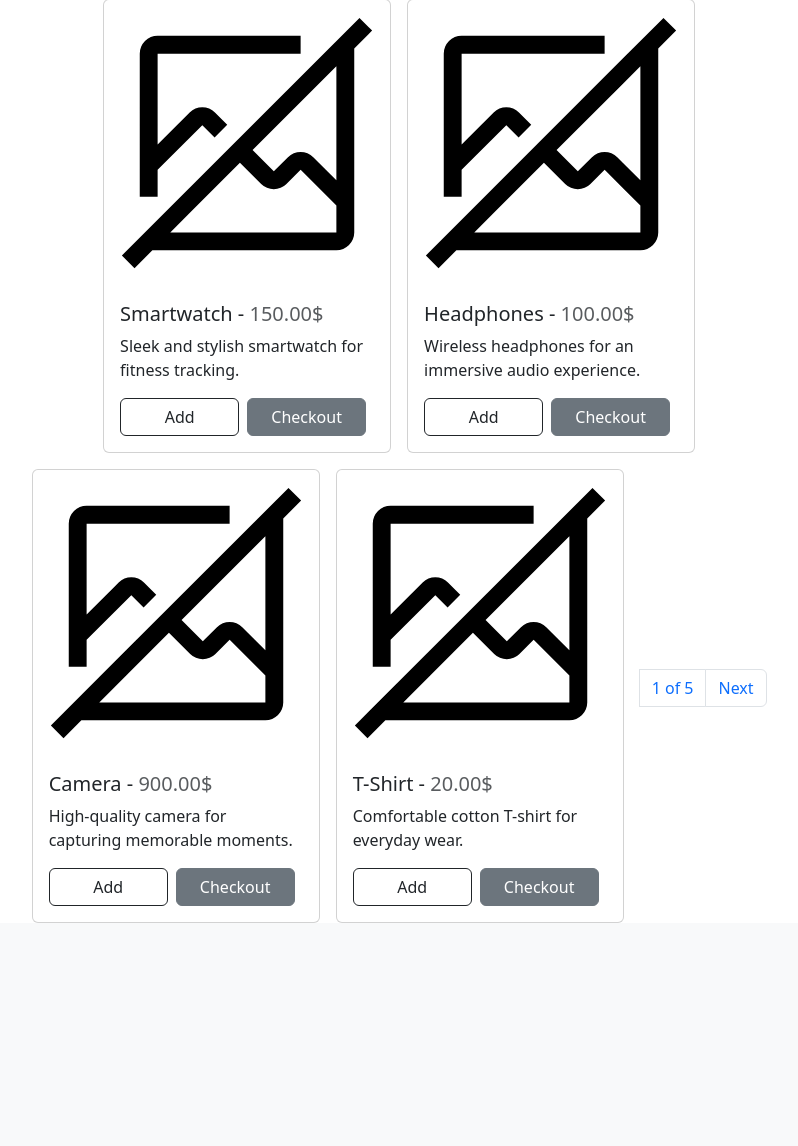
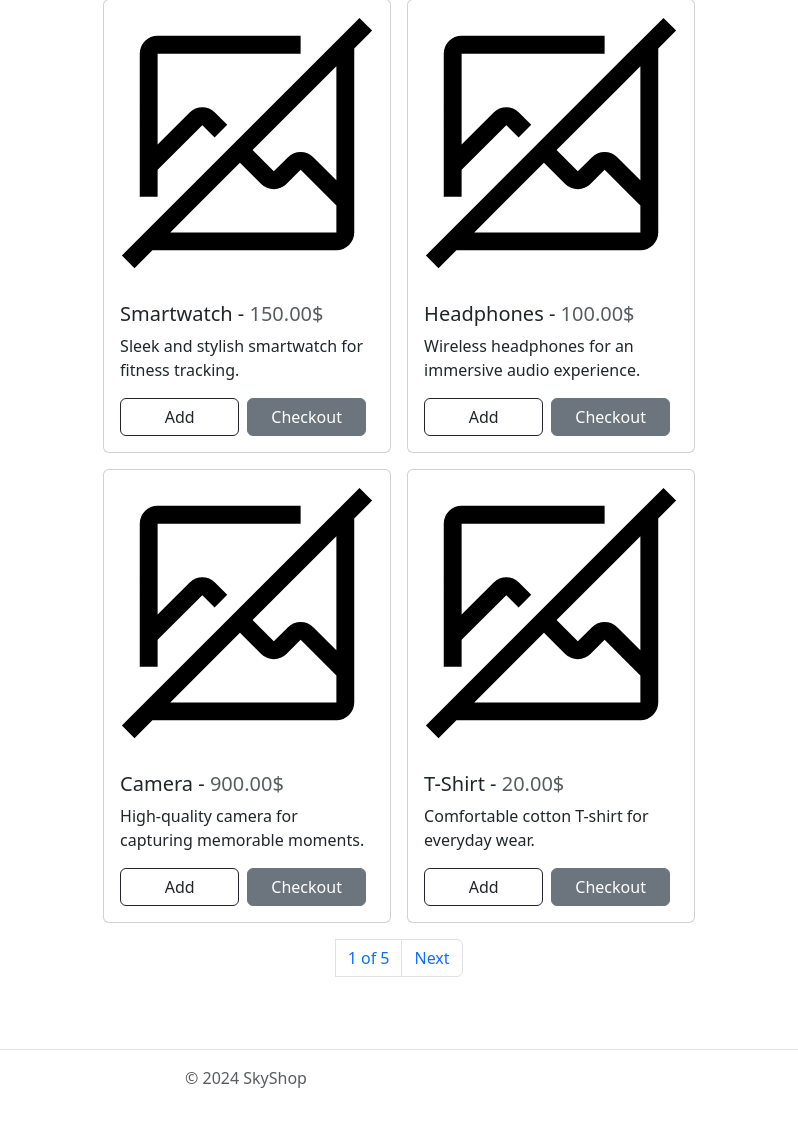
Before and after one commit to RadekKusiak71/django-ecommerce, a Django app: page /products/ in a window 1280 px wide. Shown: the part 551-1697 px from the top of the page, without its empty margins (394-1192 px from the left). Before the commit the page ends 1474 px from the top, so only its background shows below. Run offline with Django 5.2, Linux system fonts and the light colour scheme; data comes from the database, SQL or seed files in the repository.

Commit message:
footer added + routing + small fixes

```diff
--- a/store/templates/base.html
+++ b/store/templates/base.html
@@ -10,7 +10,7 @@
 <body>
     <nav class="navbar navbar-expand-lg bg-body-tertiary">
         <div class="container-fluid">
-          <a class="navbar-brand" href="#">SkyShop</a>
+          <a class="navbar-brand" href="{% url 'store-home' %}">SkyShop</a>
           <button class="navbar-toggler" type="button" data-bs-toggle="collapse" data-bs-target="#navbarSupportedContent" aria-controls="navbarSupportedContent" aria-expanded="false" aria-label="Toggle navigation">
             <span class="navbar-toggler-icon"></span>
           </button>
@@ -30,7 +30,7 @@
 
                   <!-- Using category from context_processor.py -->
                   {% for category in categories %}
-                    <li><a class="dropdown-item" href="#">{{category.name}}</a></li>
+                    <li><a class="dropdown-item" href="{% url 'products' %}?category={{ category.id }}" name="search" value="{{category.name}}">{{category.name}}</a></li>
                   {% endfor %}
                   <li><hr class="dropdown-divider"></li>
 
@@ -53,6 +53,14 @@
         {% block content %}
         {% endblock %}
     </div>
+    <div class="container mt-4">
+      <footer class="py-3 my-4">
+        <ul class="nav justify-content-center border-bottom pb-3 mb-3">
+
+        </ul>
+        <p class="text-center text-muted">© 2024 SkyShop</p>
+      </footer>
+    </div>
     <script src="https://cdn.jsdelivr.net/npm/bootstrap@5.3.2/dist/js/bootstrap.bundle.min.js" integrity="sha384-C6RzsynM9kWDrMNeT87bh95OGNyZPhcTNXj1NW7RuBCsyN/o0jlpcV8Qyq46cDfL" crossorigin="anonymous"></script>
 </body>
 </html>
--- a/store/templates/home.html
+++ b/store/templates/home.html
@@ -13,7 +13,7 @@
 <ul class="nav justify-content-center gap-5 mt-5">
     {% for category in categories %}
     <li>
-        <a style="width: 140px; height: 80px;" class="btn btn-outline-dark d-flex justify-content-center align-items-center" href="#">{{category.name}}</a>
+        <a style="width: 140px; height: 80px;" class="btn btn-outline-dark d-flex justify-content-center align-items-center" href="{% url 'products' %}?category={{ category.id }}">{{category.name}}</a>
     </li>
     {% endfor %}
 </ul>
--- a/store/templates/products.html
+++ b/store/templates/products.html
@@ -53,6 +53,7 @@
                         </div>
                     </div>
                     {% endfor %}
+                </div>
                     <!-- Pagination -->
                 <nav aria-label="Page navigation example">
                     <ul class="pagination justify-content-center">
@@ -72,7 +73,6 @@
             {% else %}
                     <h1>No products available</h1>
             {% endif %}
-        </div>
     </div>
 </div>
 
--- a/store/views.py
+++ b/store/views.py
@@ -8,7 +8,7 @@ from django.core.paginator import Paginator
 
 class HomePage(ListView):
     template_name = 'home.html'
-    queryset = Product.objects.all().order_by('-sales_count')[0:10]
+    queryset = Product.objects.all().order_by('-sales_count')[0:8]
 
 
 class ProductsPage(ListView):
```
